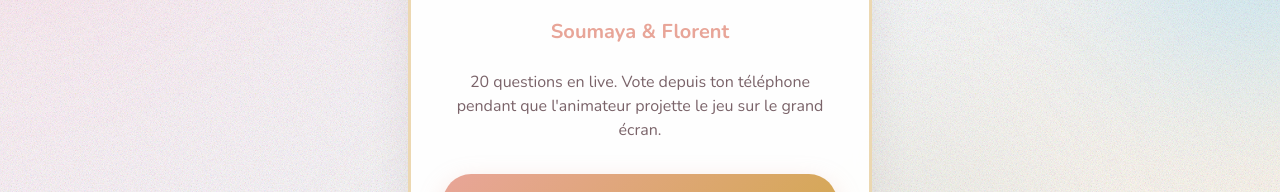
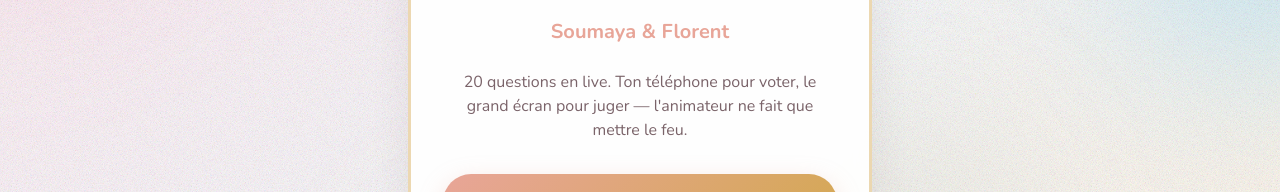
Before and after one commit to SofianAmr/elle-ou-lui, a Next.js app: page / in a window 1280 px wide. Shown: the part 327-519 px from the top of the page. Built offline with nearby package versions, Linux system fonts and the light colour scheme.

Commit message:
Refine voting instructions in HomePage component for clarity and engagement.

```diff
--- a/src/app/page.tsx
+++ b/src/app/page.tsx
@@ -18,8 +18,7 @@ export default function HomePage() {
             {COUPLE.elle} & {COUPLE.lui}
           </p>
           <p className="mt-6 text-(--ink-muted)">
-            {QUESTIONS.length} questions en live. Vote depuis ton téléphone
-            pendant que l&apos;animateur projette le jeu sur le grand écran.
+            {`${QUESTIONS.length} questions en live. Ton téléphone pour voter, le grand écran pour juger — l'animateur ne fait que mettre le feu.`}
           </p>
           <Link href="/join" className="btn-primary mt-8 w-full">
             Je suis invité 🎉
```
